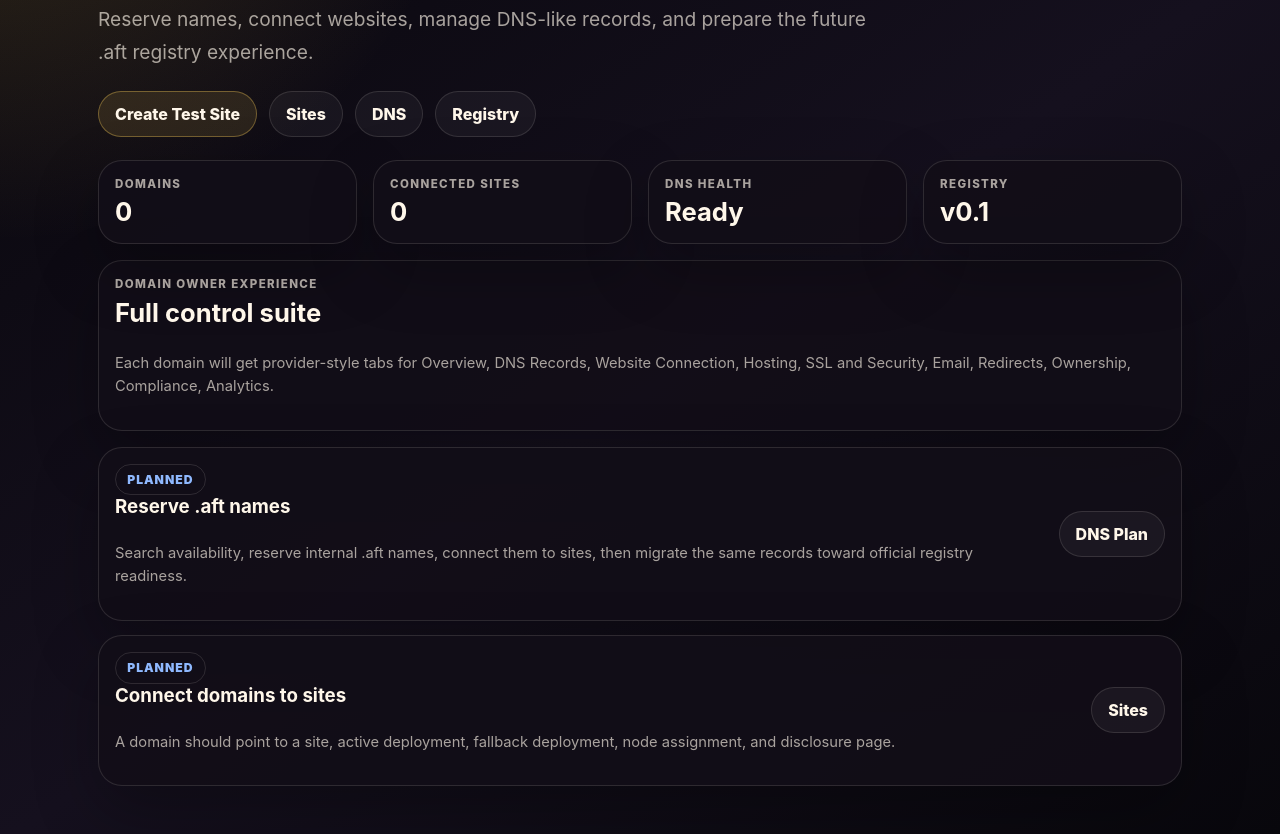
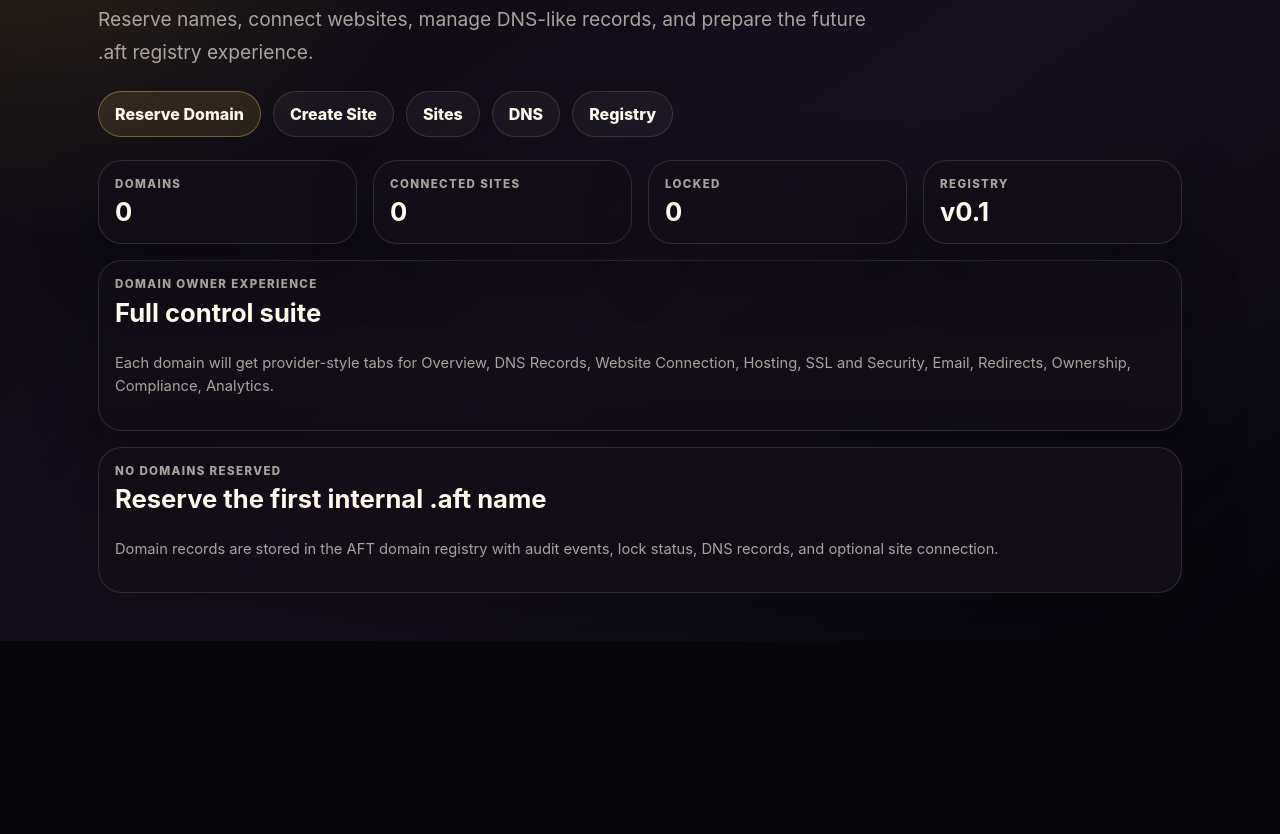
Before and after one commit to AIFreedomTrustFederation/VPS, a Next.js app in the folder apps/aift-dashboard/: page /domains in a window 1280 px wide. Shown: the part 238-1072 px from the top of the page. After the commit the page ends 879 px from the top, so only its background shows below. Built offline with nearby package versions, Linux system fonts and the light colour scheme.

Commit message:
Connect domains dashboard to registry data

```diff
--- a/apps/aift-dashboard/app/domains/page.tsx
+++ b/apps/aift-dashboard/app/domains/page.tsx
@@ -1,3 +1,5 @@
+import { listDomains } from '@/lib/domain-registry';
+
 const controlAreas = [
   'Overview',
   'DNS Records',
@@ -11,7 +13,10 @@ const controlAreas = [
   'Analytics'
 ];
 
-export default function DomainsPage() {
+export default async function DomainsPage() {
+  const domains = await listDomains();
+  const connected = domains.filter((domain) => domain.connectedSiteId).length;
+
   return (
     <main className="page">
       <section className="hero">
@@ -21,16 +26,17 @@ export default function DomainsPage() {
       </section>
 
       <nav className="toolbar">
-        <a className="btn" href="/sites/new">Create Test Site</a>
+        <a className="btn" href="/domains/new">Reserve Domain</a>
+        <a className="btn secondary" href="/sites/new">Create Site</a>
         <a className="btn secondary" href="/sites">Sites</a>
         <a className="btn secondary" href="/dns">DNS</a>
         <a className="btn secondary" href="/registry">Registry</a>
       </nav>
 
       <section className="grid metrics">
-        <div className="card metric"><span>Domains</span><strong>0</strong></div>
-        <div className="card metric"><span>Connected Sites</span><strong>0</strong></div>
-        <div className="card metric"><span>DNS Health</span><strong>Ready</strong></div>
+        <div className="card metric"><span>Domains</span><strong>{domains.length}</strong></div>
+        <div className="card metric"><span>Connected Sites</span><strong>{connected}</strong></div>
+        <div className="card metric"><span>Locked</span><strong>{domains.filter((domain) => domain.locked).length}</strong></div>
         <div className="card metric"><span>Registry</span><strong>v0.1</strong></div>
       </section>
 
@@ -41,22 +47,29 @@ export default function DomainsPage() {
       </section>
 
       <section className="app-list" style={{ marginTop: '1rem' }}>
-        <article className="card app-card">
-          <div>
-            <span className="status pending">planned</span>
-            <h3>Reserve .aft names</h3>
-            <p className="footer-note">Search availability, reserve internal .aft names, connect them to sites, then migrate the same records toward official registry readiness.</p>
-          </div>
-          <div className="actions"><a className="btn secondary" href="/dns">DNS Plan</a></div>
-        </article>
-        <article className="card app-card">
-          <div>
-            <span className="status pending">planned</span>
-            <h3>Connect domains to sites</h3>
-            <p className="footer-note">A domain should point to a site, active deployment, fallback deployment, node assignment, and disclosure page.</p>
-          </div>
-          <div className="actions"><a className="btn secondary" href="/sites">Sites</a></div>
-        </article>
+        {domains.length ? domains.map((domain) => (
+          <article className="card app-card" key={domain.id}>
+            <div>
+              <span className={'status ' + domain.status}>{domain.status}</span>
+              <h3>{domain.domainName}</h3>
+              <div className="meta">
+                <span>{domain.locked ? 'transfer locked' : 'unlocked'}</span>
+                <span>{domain.autoRenew ? 'auto-renew on' : 'auto-renew off'}</span>
+                <span>{domain.connectedSiteId ? 'site connected' : 'no site connected'}</span>
+              </div>
+            </div>
+            <div className="actions">
+              <a className="btn" href={'/domains/' + domain.domainName}>Manage</a>
+              <a className="btn secondary" href="/dns">DNS</a>
+            </div>
+          </article>
+        )) : (
+          <article className="card metric">
+            <span>No domains reserved</span>
+            <strong>Reserve the first internal .aft name</strong>
+            <p className="footer-note">Domain records are stored in the AFT domain registry with audit events, lock status, DNS records, and optional site connection.</p>
+          </article>
+        )}
       </section>
     </main>
   );
```
